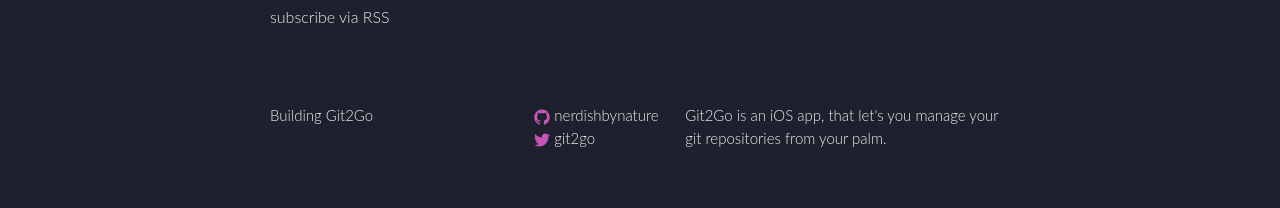
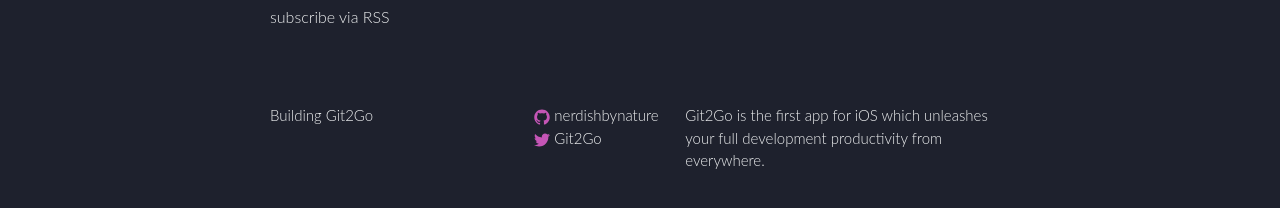
Before and after one commit to nerdishbynature/building.git2go.com, a Jekyll site: the page built from index.html, in a window 1280 px wide. Shown: the part 308-516 px from the top of the page. Built offline with Jekyll 4.4.1, drawn with Linux system fonts in a browser that asks for light colours.

```diff
--- a/_config.yml
+++ b/_config.yml
@@ -2,11 +2,10 @@
 title: Building Git2Go
 email: info@git2go.com
 description: > # this means to ignore newlines until "baseurl:"
-  Git2Go is an iOS app, that let's you manage your git repositories
-  from your palm.
+  Git2Go is the first app for iOS which unleashes your full development productivity from everywhere.
 baseurl: "" # the subpath of your site, e.g. /blog/
 url: "http://building.git2go.com" # the base hostname & protocol for your site
-twitter_username: git2go
+twitter_username: Git2Go
 github_username:  nerdishbynature
 
 # Build settings
```
